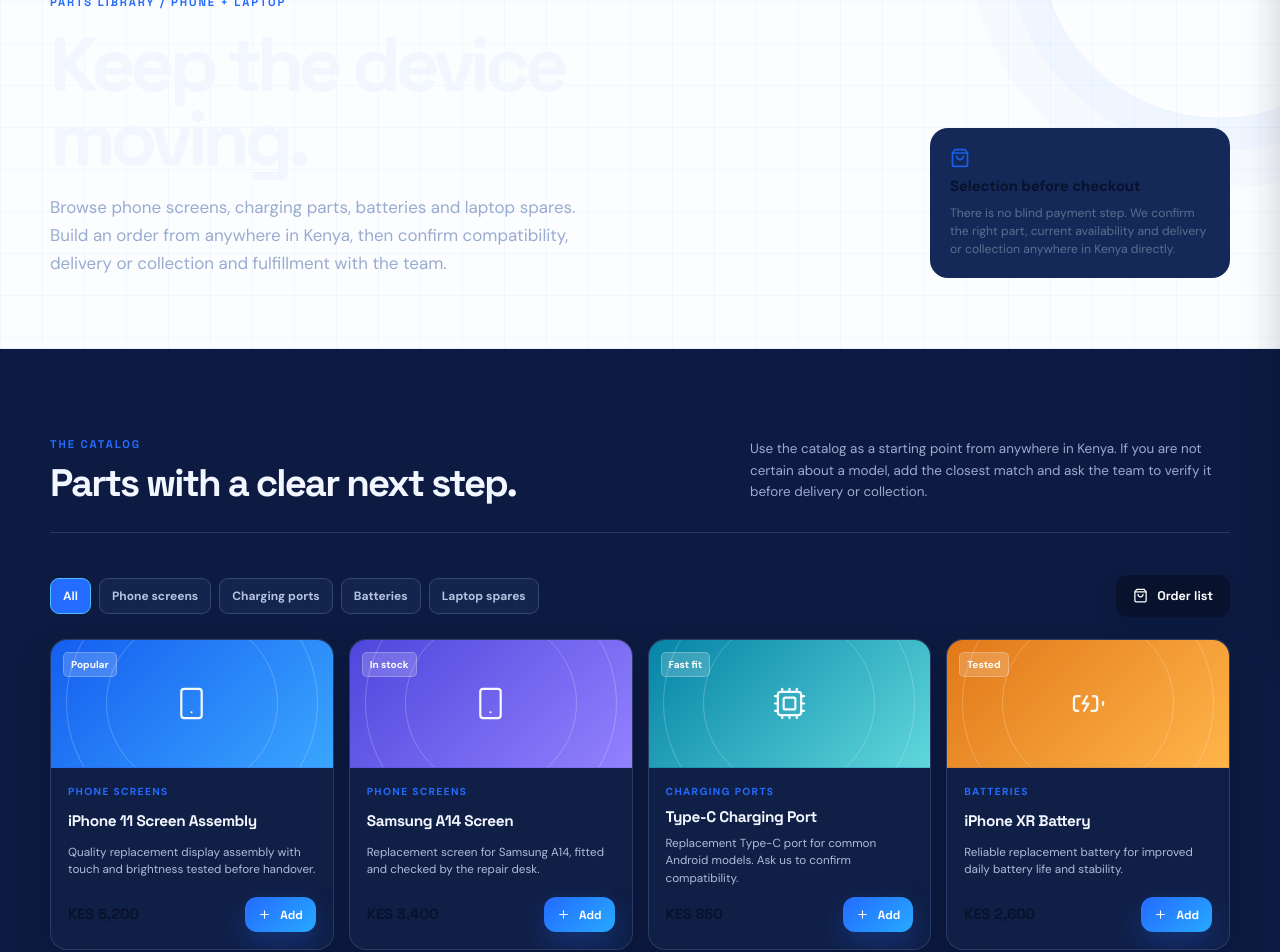
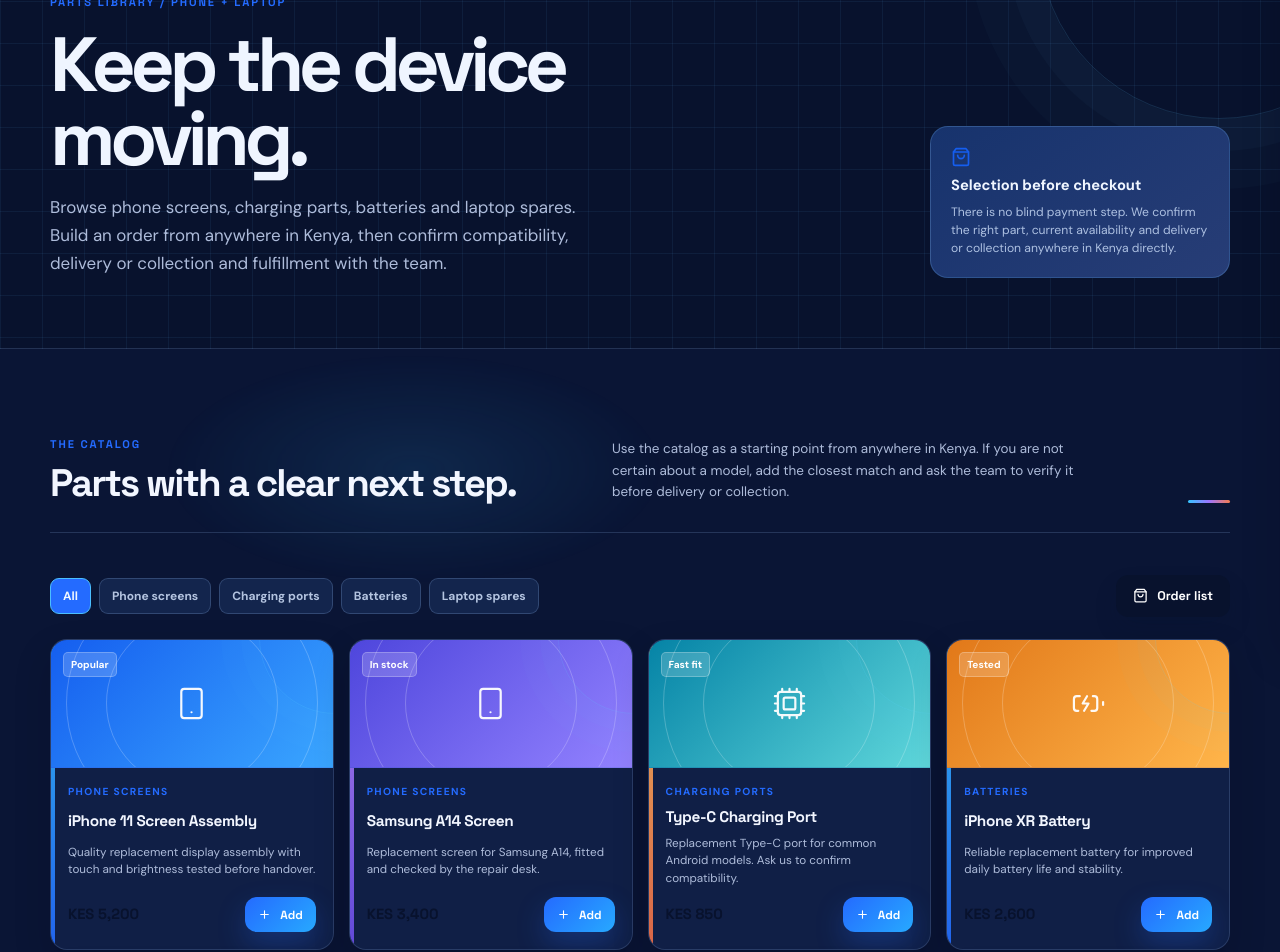
Before and after one commit to Hacker254Mwalo/digishop1, a Next.js app: page /shop in a window 1280 px wide. Shown: the part 160-1112 px from the top of the page. Built offline with nearby package versions, Linux system fonts and the light colour scheme; no server answers.

Commit message:
Add cohesive platform-wide decorative system

```diff
--- a/app/globals.css
+++ b/app/globals.css
@@ -676,3 +676,60 @@
   .service-console-item { background: #12234b; }
   .form-card, .side-card, .contact-card, .tracker-search, .tracker-result, .product-card { box-shadow: 0 11px 25px rgba(1,7,23,.18); }
 }
+
+/* Route-wide neutral professional surfaces: consistent dark structure without a retail-heavy look. */
+.page-hero, .page-hero-blueprint { background: radial-gradient(circle at 90% 5%, rgba(50,173,255,.14), transparent 28%), linear-gradient(130deg, #0b1636 0%, #122652 62%, #1b2050 100%); border-bottom-color: rgba(145,182,235,.2); }
+.page-hero-blueprint { background-image: linear-gradient(rgba(102,186,255,.07) 1px, transparent 1px), linear-gradient(90deg, rgba(102,186,255,.07) 1px, transparent 1px); background-size: 42px 42px; }
+.page-hero h1, .page-hero h2, .page-hero h3 { color: #eff5ff; }
+.page-hero p, .catalog-intro p { color: #aebcda; }
+.page-hero-blueprint::after { border-color: rgba(105,202,255,.15); box-shadow: 0 0 0 32px rgba(105,202,255,.026), 0 0 0 70px rgba(105,202,255,.018); }
+.meta-card { background: linear-gradient(145deg, #17336d, #273d76); border: 1px solid rgba(120,190,255,.22); }
+.meta-card strong { color: #f0f6ff; }
+.meta-card span { color: #adc0e1; }
+.shop-section { background: #0a1535; }
+.catalog-intro { border-bottom-color: rgba(145,182,235,.2); }
+.field label { color: #c3d0e7; }
+.form-note { color: #92a7ca; }
+.form-error { color: #ffb0a8; background: rgba(171,52,62,.2); }
+.ticket-code { color: #f1f6ff; }
+.tracker-search input { background: transparent !important; color: #edf3ff; }
+.tracker-search input::placeholder { color: #7085ae; }
+.tracker-result-header { border-bottom-color: rgba(145,182,235,.2); }
+.tracker-result-header h2 { color: #edf3ff; }
+.ticket-label span, .tracker-step span { color: #9eb1d3; }
+.site-footer a { color: #aab9d8; }
+.site-footer a:hover { color: #63d5ff; }
+
+/* Full-platform decorative system: ambient shapes and service cues repeat across every route. */
+.section, .page-hero, .gallery-section, .faq-section, .shop-section, .form-layout, .tracker-wrap, .contact-grid { position: relative; }
+.service-section::before, .split-section::after, .gallery-section::before, .faq-section::after, .shop-section::before, .form-layout::before, .tracker-wrap::before, .contact-grid::after { content: ''; position: absolute; pointer-events: none; border-radius: 999px; filter: blur(1px); }
+.service-section::before { width: 420px; height: 420px; left: -220px; top: 130px; background: radial-gradient(circle, rgba(46,192,255,.13), transparent 68%); }
+.split-section::after { width: 340px; height: 340px; right: -170px; bottom: 40px; background: radial-gradient(circle, rgba(133,90,240,.18), transparent 69%); }
+.gallery-section::before { width: 460px; height: 230px; left: 14%; top: 28px; background: radial-gradient(ellipse, rgba(22,176,158,.13), transparent 70%); }
+.faq-section::after { width: 380px; height: 380px; right: -190px; top: 12%; background: radial-gradient(circle, rgba(239,122,83,.11), transparent 68%); }
+.shop-section::before { width: 520px; height: 240px; left: 12%; top: 0; background: radial-gradient(ellipse, rgba(54,191,255,.11), transparent 68%); }
+.form-layout::before { width: 260px; height: 260px; right: 8%; top: 80px; background: radial-gradient(circle, rgba(126,87,236,.15), transparent 68%); }
+.tracker-wrap::before { width: 310px; height: 190px; left: -90px; top: 50px; background: radial-gradient(ellipse, rgba(29,185,164,.13), transparent 68%); }
+.contact-grid::after { width: 280px; height: 280px; right: -100px; bottom: -80px; background: radial-gradient(circle, rgba(244,123,79,.13), transparent 68%); }
+.service-section > .container, .split-section > .container, .gallery-section > .container, .faq-section > .container, .shop-section > .container, .form-layout > *, .tracker-wrap > *, .contact-grid > * { position: relative; z-index: 1; }
+.section-heading::after, .catalog-intro::after { content: ''; display: block; width: 42px; height: 3px; margin-top: 18px; border-radius: 99px; background: linear-gradient(90deg, #35c4ff, #9c75ff, #f47b4f); }
+.service-card, .product-card, .contact-card, .form-card, .side-card, .tracker-result, .service-standard-panel, .process-panel { position: relative; overflow: hidden; }
+.service-card::after, .product-card::after, .contact-card::after, .form-card::after, .side-card::after, .tracker-result::after { content: ''; position: absolute; width: 150px; height: 150px; right: -78px; top: -78px; border-radius: 50%; border: 1px solid rgba(96,210,255,.16); box-shadow: 0 0 0 18px rgba(96,210,255,.025), 0 0 0 38px rgba(96,210,255,.018); pointer-events: none; }
+.service-card::before, .product-card::before { content: ''; position: absolute; left: 0; top: 0; width: 4px; height: 100%; background: linear-gradient(180deg, #35c4ff, #246bff); opacity: .9; }
+.service-card:nth-child(2)::before { background: linear-gradient(180deg, #bb86ff, #6a4ee7); }
+.service-card:nth-child(3)::before { background: linear-gradient(180deg, #ffbd5b, #ef6d48); }
+.product-card:nth-child(3n+2)::before { background: linear-gradient(180deg, #bb86ff, #6a4ee7); }
+.product-card:nth-child(3n)::before { background: linear-gradient(180deg, #ffbd5b, #ef6d48); }
+.hero-photo-wrap, .gallery-card { box-shadow: 0 22px 55px rgba(1,8,28,.3); }
+.hero-photo-wrap::before, .gallery-card::before { content: ''; position: absolute; inset: 9px; border: 1px solid rgba(104,218,255,.22); border-radius: inherit; z-index: 2; pointer-events: none; }
+.hero-photo-wrap::after { content: 'DPH / SERVICE DESK'; position: absolute; left: 18px; top: 16px; z-index: 3; color: rgba(233,247,255,.82); font: 700 .56rem/1 'Space Grotesk', sans-serif; letter-spacing: .16em; }
+.gallery-card::before { inset: 12px; border-color: rgba(255,255,255,.2); }
+.service-icon, .contact-card-icon, .float-icon { box-shadow: 0 8px 20px rgba(38,104,214,.2); }
+.service-console-item { transition: transform 180ms ease, box-shadow 180ms ease, background 180ms ease; }
+.service-console-item:hover { transform: translateY(-3px); }
+.status-dot, .online-dot { box-shadow: 0 0 0 5px rgba(48,213,184,.1), 0 0 18px rgba(48,213,184,.42); }
+@media (max-width: 700px) {
+  .service-section::before, .split-section::after, .faq-section::after, .form-layout::before { opacity: .55; transform: scale(.75); }
+  .section-heading::after, .catalog-intro::after { margin-top: 14px; }
+  .hero-photo-wrap::after { font-size: .49rem; }
+}
```
